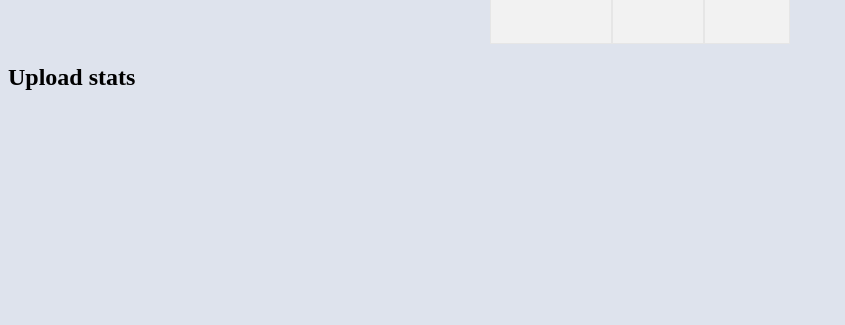
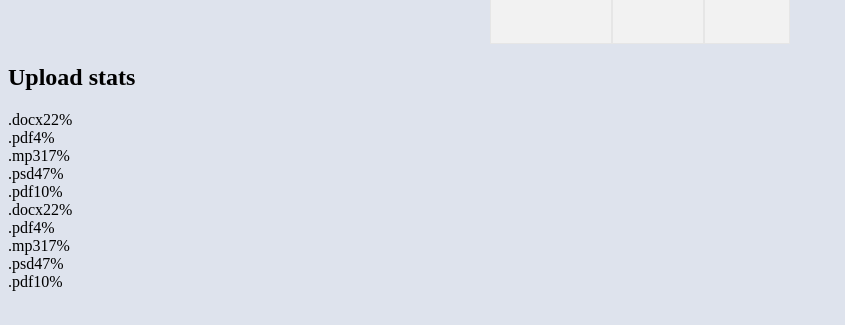
Before and after one commit to artyomakulov/goit-react-hw-01-components, a React (Create React App) app: page / in a window 1280 px wide. Shown: the part 383-708 px from the top of the page, without its empty margins (0-845 px from the left). Built offline with nearby package versions, Linux system fonts and the light colour scheme.

Commit message:
new fix of task2

```diff
--- a/src/App.jsx
+++ b/src/App.jsx
@@ -16,12 +16,8 @@
   userViews={user.stats.views}
   userLikes={user.stats.likes}
   />
-  <Statistics
-  id={data.id}
-  label={data.label}
-  percent={data.percentage}
-
-  />
+  <Statistics title="Upload stats" stats={data} />
+<Statistics stats={data} />
     </div>
   );
 };
--- a/src/components/Statistics/Statistics.js
+++ b/src/components/Statistics/Statistics.js
@@ -1,35 +1,24 @@
 import PropTypes from 'prop-types';
 
-export default function Statistics({id, label, percent}) {
+export default function Statistics({title, stats}) {
 return (
-<section className="statistics">
-  <h2 className="title">Upload stats</h2>
-
-  <ul className="stat-list">
-    <li className="item">
-      <span className="label">{label}</span>
-      <span className="percentage">{percent}</span>
+<section class="statistics">
+  {title ? <h2 class="title">{title}</h2>: " "}
+  <ul class="stat-list">
+{stats.map((data) => {
+  return (
+    <li class="item" key={data.id}>
+      <span class="label">{data.label}</span>
+      <span class="percentage">{data.percentage}%</span>
     </li>
-    <li className="item">
-      <span className="label">{label}</span>
-      <span className="percentage">{percent}</span>
-    </li>
-    <li className="item">
-      <span className="label">{label}</span>
-      <span className="percentage">{percent}</span>
-    </li>
-    <li className="item">
-      <span className="label">{label}</span>
-      <span className="percentage">{percent}</span>
-    </li>
+  )
+})}
   </ul>
 </section>
 )
-
 }
 
 Statistics.propTypes = {
-    id: PropTypes.string,
-    label: PropTypes.string,
-    percent: PropTypes.number,
+  title: PropTypes.string.isRequired,
+    stats: PropTypes.array.isRequired,
 }
```
